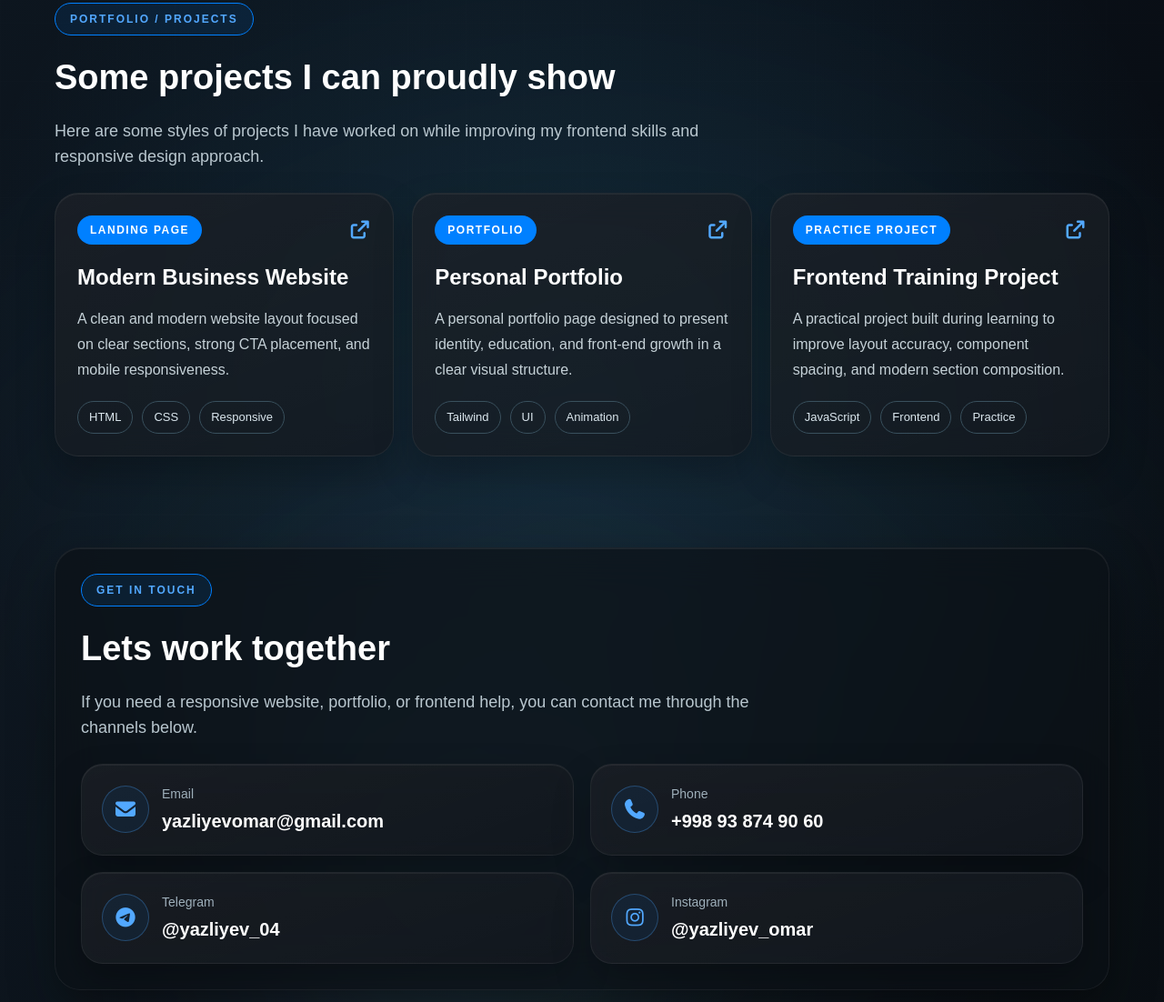
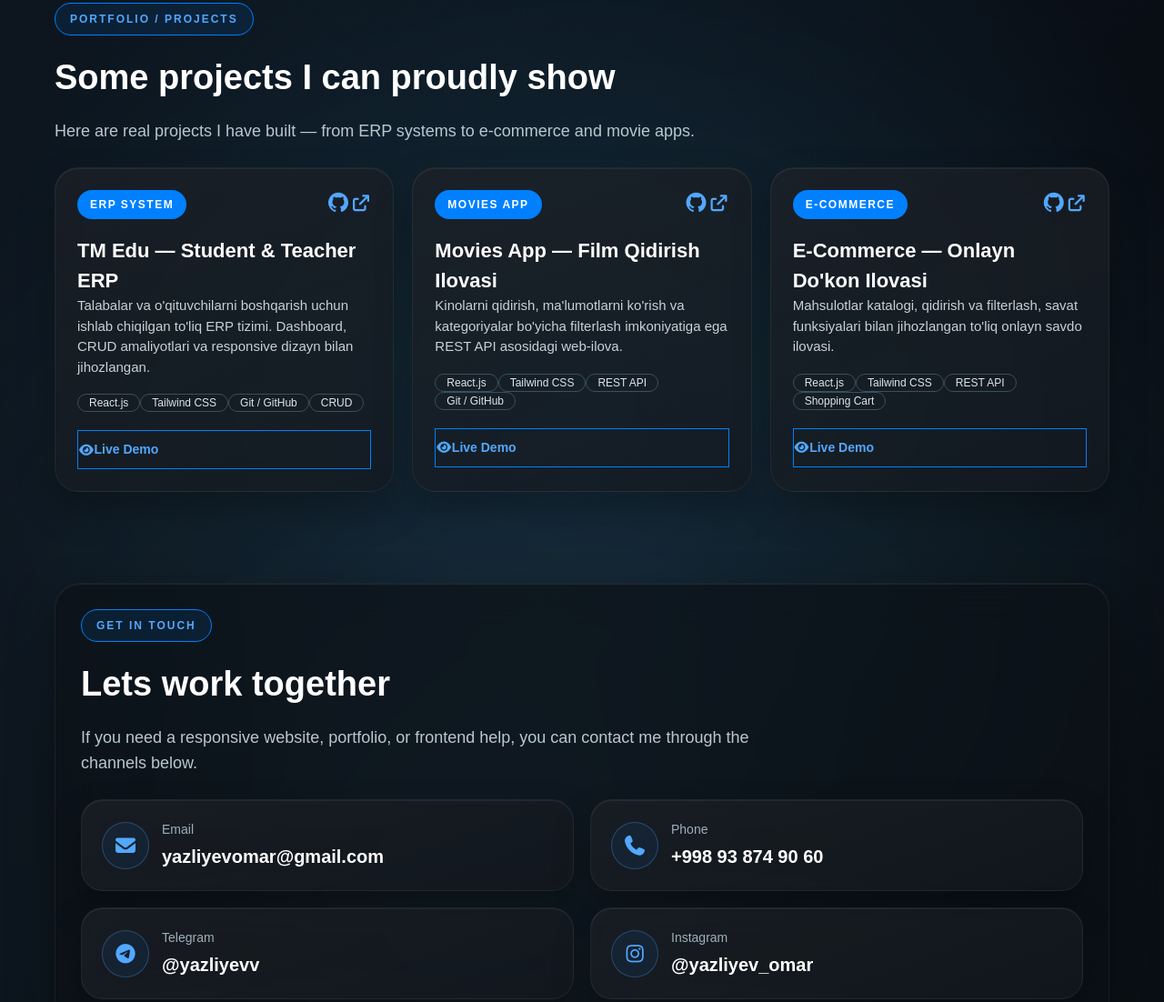
Before and after one commit to omaryazliyev2004-op/Portfolio, a website: page index.html in a window 1280 px wide. Shown: the part 2215-3317 px from the top of the page at 91% size. Drawn offline with Linux system fonts and the light colour scheme.

Commit message:
Add real projects: TM Edu, Movies App, E-Commerce + update Telegram to @yazliyevv

```diff
--- a/index.html
+++ b/index.html
@@ -51,7 +51,7 @@
                         Developer focused on creating accessible, responsive, and user-friendly digital experiences.</p>
                     <div class="mt-[24px] flex items-center gap-[18px] sm:gap-[25px]">
                         <div>
-                            <a class="social-chip" href="https://t.me/yazliyev_04">
+                            <a class="social-chip" href="https://t.me/yazliyevv">
                                 <i class="text-[30px] fa-brands fa-telegram" style="color: #0080FF;"></i>
                             </a>
                         </div>
@@ -163,53 +163,92 @@
                 <div class="mb-[26px] reveal-up">
                     <p class="inline-block rounded-[999px] border border-[#0080ff] bg-[#0080ff1a] px-[16px] py-[8px] text-[12px] font-bold uppercase tracking-[2px] text-[#52a8ff]">Portfolio / Projects</p>
                     <h2 class="mt-[18px] text-[30px] font-bold text-white sm:text-[38px]">Some projects I can proudly show</h2>
-                    <p class="mt-[16px] max-w-[760px] text-[16px] leading-[28px] text-[#b9c7cf] sm:text-[18px]">Here are some styles of projects I have worked on while improving my frontend skills and responsive design approach.</p>
+                    <p class="mt-[16px] max-w-[760px] text-[16px] leading-[28px] text-[#b9c7cf] sm:text-[18px]">Here are real projects I have built — from ERP systems to e-commerce and movie apps.</p>
                 </div>
 
                 <div class="grid gap-[20px] md:grid-cols-2 xl:grid-cols-3">
-                    <article class="project-card reveal-up rounded-[26px] border border-[#31414b] p-[20px] sm:p-[24px]">
+
+                    <!-- TM Edu -->
+                    <article class="project-card reveal-up rounded-[26px] border border-[#31414b] p-[20px] sm:p-[24px] flex flex-col">
                         <div class="mb-[18px] flex items-center justify-between">
-                            <span class="rounded-[999px] bg-[#0080ff] px-[14px] py-[7px] text-[12px] font-bold uppercase tracking-[1.5px] text-white">Landing Page</span>
-                            <i class="fa-solid fa-arrow-up-right-from-square text-[20px] text-[#52a8ff]"></i>
+                            <span class="rounded-[999px] bg-[#0080ff] px-[14px] py-[7px] text-[12px] font-bold uppercase tracking-[1.5px] text-white">ERP System</span>
+                            <div class="flex items-center gap-[12px]">
+                                <a href="https://github.com/omaryazliyev2004-op/TM-Edu" target="_blank" title="GitHub" class="text-[#52a8ff] hover:text-white transition-colors duration-200">
+                                    <i class="fa-brands fa-github text-[22px]"></i>
+                                </a>
+                                <a href="https://najotedu.vercel.app/" target="_blank" title="Live Demo" class="text-[#52a8ff] hover:text-white transition-colors duration-200">
+                                    <i class="fa-solid fa-arrow-up-right-from-square text-[18px]"></i>
+                                </a>
+                            </div>
                         </div>
-                        <h3 class="text-[24px] font-bold text-white">Modern Business Website</h3>
-                        <p class="mt-[14px] text-[16px] leading-[28px] text-[#c6d2d8]">A clean and modern website layout focused on clear sections, strong CTA placement, and mobile responsiveness.</p>
-                        <div class="mt-[20px] flex flex-wrap gap-[10px]">
-                            <span class="rounded-[999px] border border-[#39505d] px-[12px] py-[7px] text-[13px] text-[#dbe7ee]">HTML</span>
-                            <span class="rounded-[999px] border border-[#39505d] px-[12px] py-[7px] text-[13px] text-[#dbe7ee]">CSS</span>
-                            <span class="rounded-[999px] border border-[#39505d] px-[12px] py-[7px] text-[13px] text-[#dbe7ee]">Responsive</span>
+                        <h3 class="text-[22px] font-bold text-white">TM Edu — Student & Teacher ERP</h3>
+                        <p class="mt-[12px] text-[15px] leading-[27px] text-[#c6d2d8] flex-1">Talabalar va o'qituvchilarni boshqarish uchun ishlab chiqilgan to'liq ERP tizimi. Dashboard, CRUD amaliyotlari va responsive dizayn bilan jihozlangan.</p>
+                        <div class="mt-[18px] flex flex-wrap gap-[8px]">
+                            <span class="rounded-[999px] border border-[#39505d] px-[12px] py-[6px] text-[12px] text-[#dbe7ee]">React.js</span>
+                            <span class="rounded-[999px] border border-[#39505d] px-[12px] py-[6px] text-[12px] text-[#dbe7ee]">Tailwind CSS</span>
+                            <span class="rounded-[999px] border border-[#39505d] px-[12px] py-[6px] text-[12px] text-[#dbe7ee]">Git / GitHub</span>
+                            <span class="rounded-[999px] border border-[#39505d] px-[12px] py-[6px] text-[12px] text-[#dbe7ee]">CRUD</span>
                         </div>
+                        <a href="https://najotedu.vercel.app/" target="_blank" class="mt-[20px] flex items-center justify-center gap-[8px] rounded-[14px] border border-[#0080ff] py-[10px] text-[14px] font-bold text-[#52a8ff] transition-all duration-300 hover:bg-[#0080ff] hover:text-white">
+                            <i class="fa-solid fa-eye text-[14px]"></i> Live Demo
+                        </a>
                     </article>
 
-                    <article class="project-card reveal-up rounded-[26px] border border-[#31414b] p-[20px] sm:p-[24px]">
+                    <!-- Movies App -->
+                    <article class="project-card reveal-up rounded-[26px] border border-[#31414b] p-[20px] sm:p-[24px] flex flex-col">
                         <div class="mb-[18px] flex items-center justify-between">
-                            <span class="rounded-[999px] bg-[#0080ff] px-[14px] py-[7px] text-[12px] font-bold uppercase tracking-[1.5px] text-white">Portfolio</span>
-                            <i class="fa-solid fa-arrow-up-right-from-square text-[20px] text-[#52a8ff]"></i>
+                            <span class="rounded-[999px] bg-[#0080ff] px-[14px] py-[7px] text-[12px] font-bold uppercase tracking-[1.5px] text-white">Movies App</span>
+                            <div class="flex items-center gap-[12px]">
+                                <a href="https://github.com/omaryazliyev2004-op/movies" target="_blank" title="GitHub" class="text-[#52a8ff] hover:text-white transition-colors duration-200">
+                                    <i class="fa-brands fa-github text-[22px]"></i>
+                                </a>
+                                <a href="https://movies-ivory-three.vercel.app/" target="_blank" title="Live Demo" class="text-[#52a8ff] hover:text-white transition-colors duration-200">
+                                    <i class="fa-solid fa-arrow-up-right-from-square text-[18px]"></i>
+                                </a>
+                            </div>
                         </div>
-                        <h3 class="text-[24px] font-bold text-white">Personal Portfolio</h3>
-                        <p class="mt-[14px] text-[16px] leading-[28px] text-[#c6d2d8]">A personal portfolio page designed to present identity, education, and front-end growth in a clear visual structure.</p>
-                        <div class="mt-[20px] flex flex-wrap gap-[10px]">
-                            <span class="rounded-[999px] border border-[#39505d] px-[12px] py-[7px] text-[13px] text-[#dbe7ee]">Tailwind</span>
-                            <span class="rounded-[999px] border border-[#39505d] px-[12px] py-[7px] text-[13px] text-[#dbe7ee]">UI</span>
-                            <span class="rounded-[999px] border border-[#39505d] px-[12px] py-[7px] text-[13px] text-[#dbe7ee]">Animation</span>
+                        <h3 class="text-[22px] font-bold text-white">Movies App — Film Qidirish Ilovasi</h3>
+                        <p class="mt-[12px] text-[15px] leading-[27px] text-[#c6d2d8] flex-1">Kinolarni qidirish, ma'lumotlarni ko'rish va kategoriyalar bo'yicha filterlash imkoniyatiga ega REST API asosidagi web-ilova.</p>
+                        <div class="mt-[18px] flex flex-wrap gap-[8px]">
+                            <span class="rounded-[999px] border border-[#39505d] px-[12px] py-[6px] text-[12px] text-[#dbe7ee]">React.js</span>
+                            <span class="rounded-[999px] border border-[#39505d] px-[12px] py-[6px] text-[12px] text-[#dbe7ee]">Tailwind CSS</span>
+                            <span class="rounded-[999px] border border-[#39505d] px-[12px] py-[6px] text-[12px] text-[#dbe7ee]">REST API</span>
+                            <span class="rounded-[999px] border border-[#39505d] px-[12px] py-[6px] text-[12px] text-[#dbe7ee]">Git / GitHub</span>
                         </div>
+                        <a href="https://movies-ivory-three.vercel.app/" target="_blank" class="mt-[20px] flex items-center justify-center gap-[8px] rounded-[14px] border border-[#0080ff] py-[10px] text-[14px] font-bold text-[#52a8ff] transition-all duration-300 hover:bg-[#0080ff] hover:text-white">
+                            <i class="fa-solid fa-eye text-[14px]"></i> Live Demo
+                        </a>
                     </article>
 
-                    <article class="project-card reveal-up rounded-[26px] border border-[#31414b] p-[20px] sm:p-[24px] md:col-span-2 xl:col-span-1">
+                    <!-- E-Commerce -->
+                    <article class="project-card reveal-up rounded-[26px] border border-[#31414b] p-[20px] sm:p-[24px] flex flex-col md:col-span-2 xl:col-span-1">
                         <div class="mb-[18px] flex items-center justify-between">
-                            <span class="rounded-[999px] bg-[#0080ff] px-[14px] py-[7px] text-[12px] font-bold uppercase tracking-[1.5px] text-white">Practice Project</span>
-                            <i class="fa-solid fa-arrow-up-right-from-square text-[20px] text-[#52a8ff]"></i>
+                            <span class="rounded-[999px] bg-[#0080ff] px-[14px] py-[7px] text-[12px] font-bold uppercase tracking-[1.5px] text-white">E-Commerce</span>
+                            <div class="flex items-center gap-[12px]">
+                                <a href="https://github.com/omaryazliyev2004-op/ecommerce-react" target="_blank" title="GitHub" class="text-[#52a8ff] hover:text-white transition-colors duration-200">
+                                    <i class="fa-brands fa-github text-[22px]"></i>
+                                </a>
+                                <a href="https://ecommerce-react-irx2.vercel.app/" target="_blank" title="Live Demo" class="text-[#52a8ff] hover:text-white transition-colors duration-200">
+                                    <i class="fa-solid fa-arrow-up-right-from-square text-[18px]"></i>
+                                </a>
+                            </div>
                         </div>
-                        <h3 class="text-[24px] font-bold text-white">Frontend Training Project</h3>
-                        <p class="mt-[14px] text-[16px] leading-[28px] text-[#c6d2d8]">A practical project built during learning to improve layout accuracy, component spacing, and modern section composition.</p>
-                        <div class="mt-[20px] flex flex-wrap gap-[10px]">
-                            <span class="rounded-[999px] border border-[#39505d] px-[12px] py-[7px] text-[13px] text-[#dbe7ee]">JavaScript</span>
-                            <span class="rounded-[999px] border border-[#39505d] px-[12px] py-[7px] text-[13px] text-[#dbe7ee]">Frontend</span>
-                            <span class="rounded-[999px] border border-[#39505d] px-[12px] py-[7px] text-[13px] text-[#dbe7ee]">Practice</span>
+                        <h3 class="text-[22px] font-bold text-white">E-Commerce — Onlayn Do'kon Ilovasi</h3>
+                        <p class="mt-[12px] text-[15px] leading-[27px] text-[#c6d2d8] flex-1">Mahsulotlar katalogi, qidirish va filterlash, savat funksiyalari bilan jihozlangan to'liq onlayn savdo ilovasi.</p>
+                        <div class="mt-[18px] flex flex-wrap gap-[8px]">
+                            <span class="rounded-[999px] border border-[#39505d] px-[12px] py-[6px] text-[12px] text-[#dbe7ee]">React.js</span>
+                            <span class="rounded-[999px] border border-[#39505d] px-[12px] py-[6px] text-[12px] text-[#dbe7ee]">Tailwind CSS</span>
+                            <span class="rounded-[999px] border border-[#39505d] px-[12px] py-[6px] text-[12px] text-[#dbe7ee]">REST API</span>
+                            <span class="rounded-[999px] border border-[#39505d] px-[12px] py-[6px] text-[12px] text-[#dbe7ee]">Shopping Cart</span>
                         </div>
+                        <a href="https://ecommerce-react-irx2.vercel.app/" target="_blank" class="mt-[20px] flex items-center justify-center gap-[8px] rounded-[14px] border border-[#0080ff] py-[10px] text-[14px] font-bold text-[#52a8ff] transition-all duration-300 hover:bg-[#0080ff] hover:text-white">
+                            <i class="fa-solid fa-eye text-[14px]"></i> Live Demo
+                        </a>
                     </article>
+
                 </div>
             </section>
+
             <section id="contact" class="mt-[10px] scroll-mt-[40px] pb-[80px] sm:mt-[20px]">
                 <div class="glass-panel reveal-up rounded-[28px] border border-[#2c3942] p-[20px] sm:p-[28px] qq:p-[36px]">
                     <div class="mb-[26px]">
@@ -243,14 +282,14 @@
                             </div>
                         </a>
 
-                        <a href="https://t.me/yazliyev_04" class="contact-card rounded-[24px] border border-[#31414b] p-[22px]">
+                        <a href="https://t.me/yazliyevv" class="contact-card rounded-[24px] border border-[#31414b] p-[22px]">
                             <div class="flex items-center gap-[14px]">
                                 <span class="contact-icon">
                                     <i class="fa-brands fa-telegram text-[22px] text-[#52a8ff]"></i>
                                 </span>
                                 <div>
                                     <p class="text-[14px] font-medium text-[#9fb0bb]">Telegram</p>
-                                    <h3 class="mt-[4px] text-[20px] font-bold text-white">@yazliyev_04</h3>
+                                    <h3 class="mt-[4px] text-[20px] font-bold text-white">@yazliyevv</h3>
                                 </div>
                             </div>
                         </a>
```
